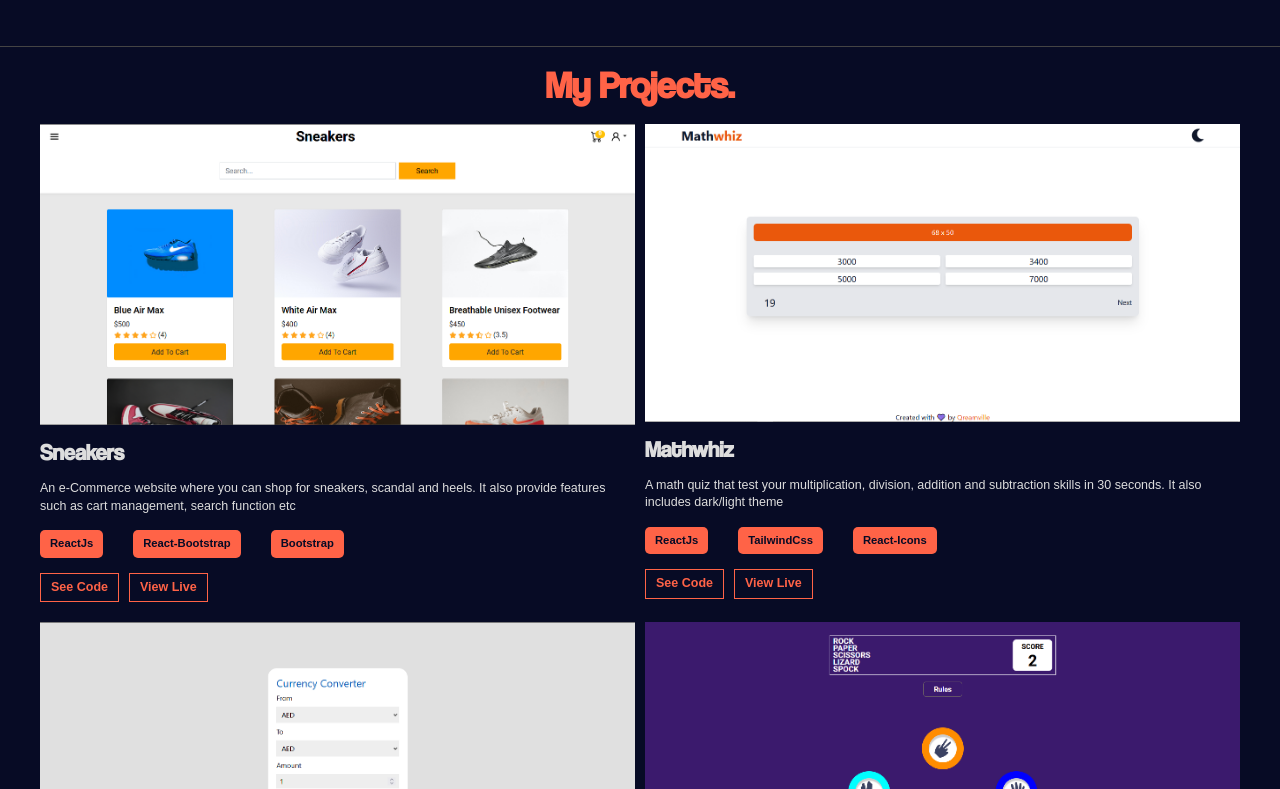
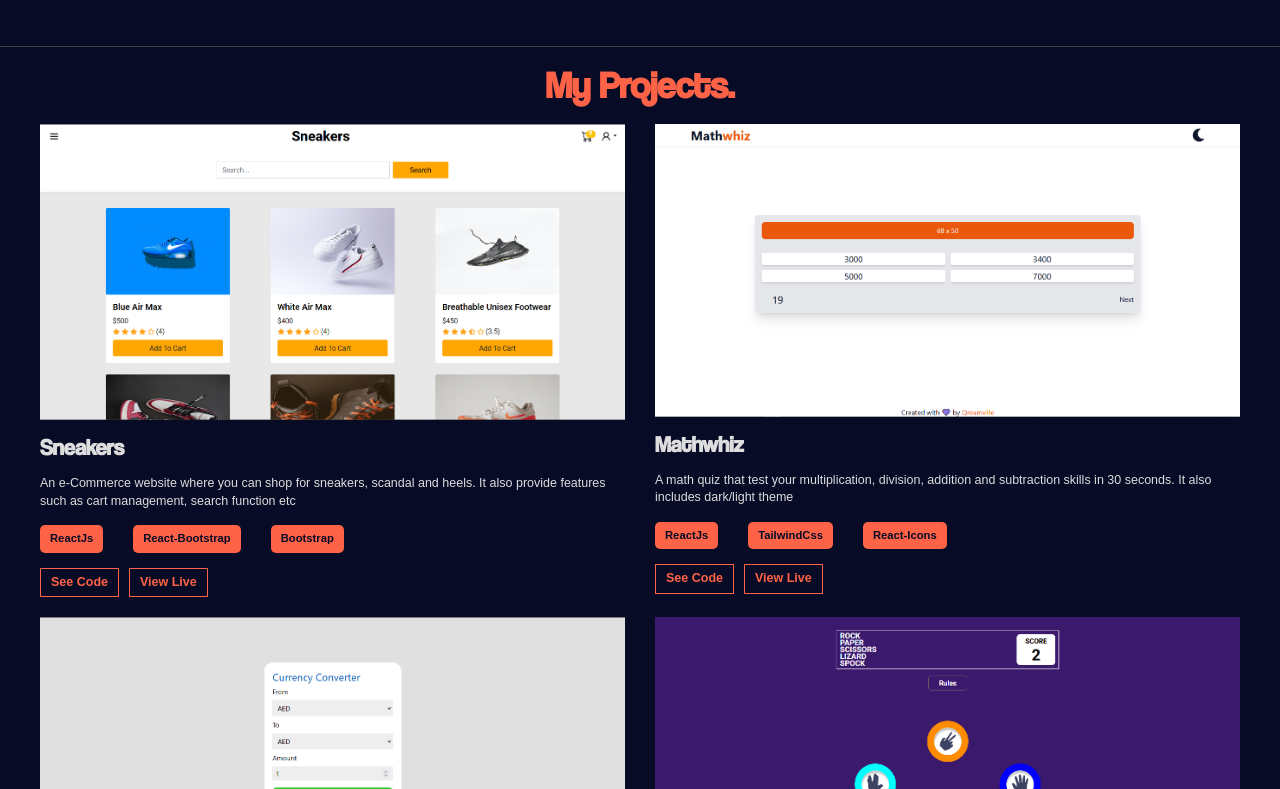
Before and after one commit to Qreamville/My-Portfolio, a React (Create React App) app: page / in a window 1280 px wide. Shown: the part 1651-2440 px from the top of the page. Built offline with nearby package versions, Linux system fonts and the light colour scheme.

Commit message:
modify grid row gap

```diff
--- a/src/components/projects/Projects.jsx
+++ b/src/components/projects/Projects.jsx
@@ -9,7 +9,7 @@ const Projects = () => {
         <h2 className="text-6xl text-center text-tomato font-bold">
           My Projects.
         </h2>
-        <div className="projects mt-8 grid grid-cols-1 gap-x-4 gap-y-8 md:grid-cols-2">
+        <div className="projects mt-8 grid grid-cols-1 gap-x-12 gap-y-8 md:grid-cols-2">
           {data.map((proj) => {
             return (
               <div className="project" key={proj.id}>
```
